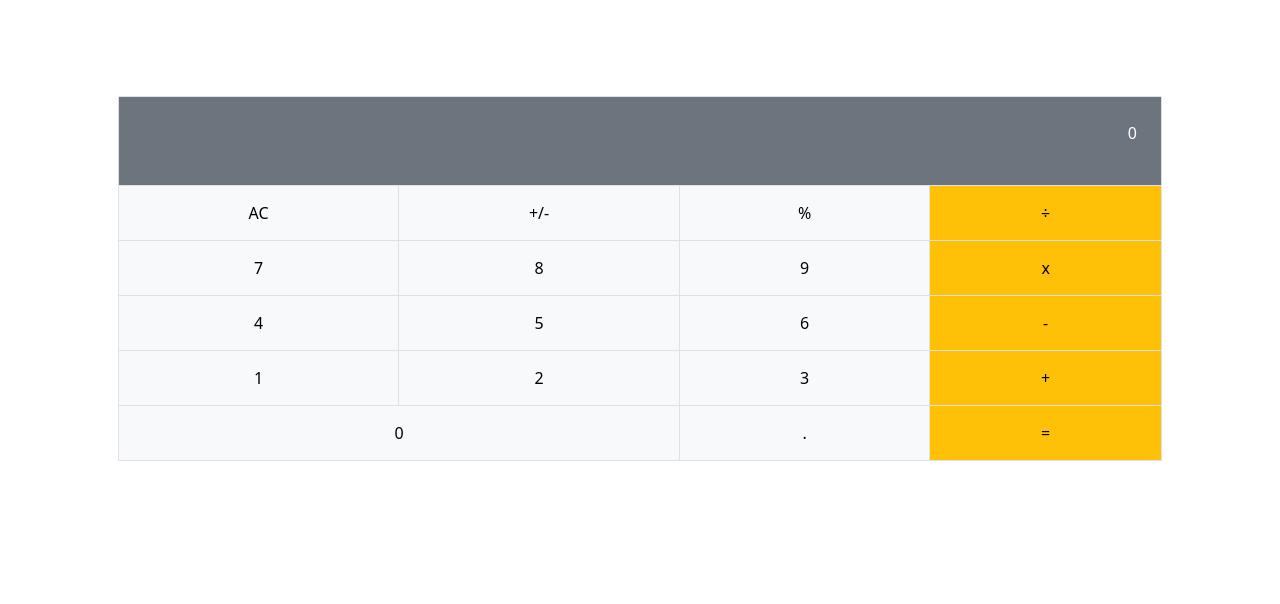
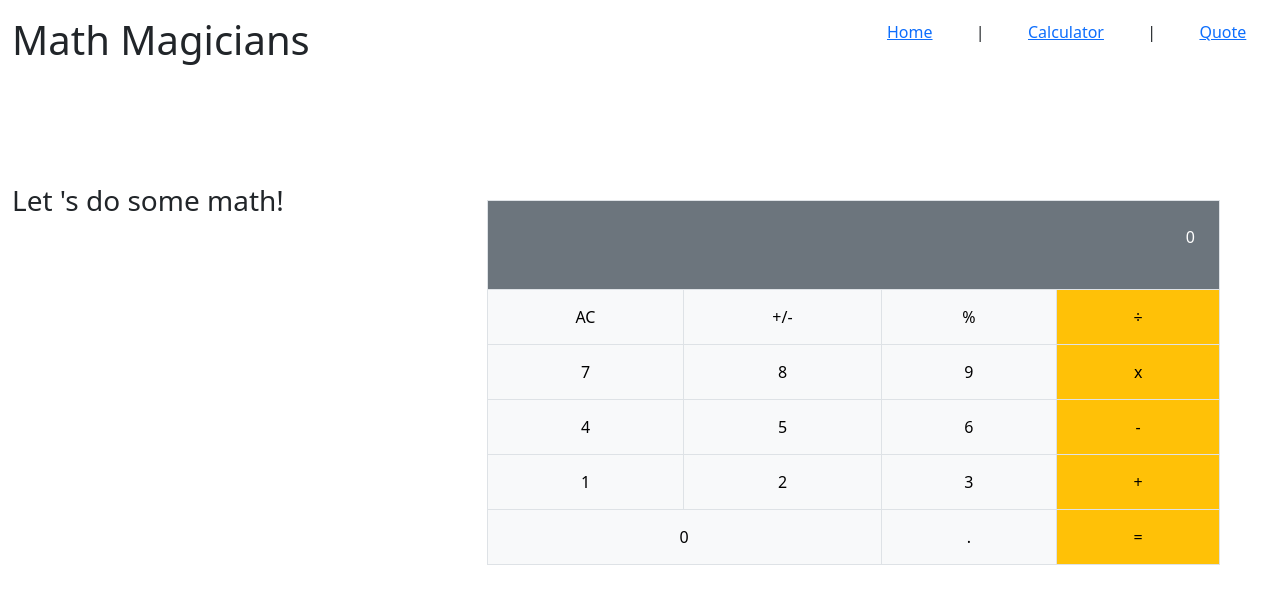
Before and after one commit to amiraabouhadid/math_magicians, a React (Create React App) app: page /calculator in a window 1280 px wide. Shown: the top 604 px of the page. Built offline with nearby package versions, Linux system fonts and the light colour scheme.

Commit message:
add router for multiple pages, add pages content / styling and random quote api

```diff
--- a/package.json
+++ b/package.json
@@ -12,6 +12,8 @@
     "react": "^17.0.2",
     "react-bootstrap": "^2.2.1",
     "react-dom": "^17.0.2",
+    "react-lorem-ipsum": "^1.4.10",
+    "react-router-dom": "^6.2.2",
     "react-scripts": "5.0.0",
     "web-vitals": "^2.1.4"
   },
--- a/src/App.js
+++ b/src/App.js
@@ -1,5 +1,21 @@
 import React from 'react';
-import Calculator from './components/Calculator';
+import {
+  BrowserRouter as Router, Routes, Route,
+} from 'react-router-dom';
+import CalculatePage from './pages/CalculatePage';
+import Home from './pages/Home';
+import Quote from './pages/Quote';
+import Navbar from './components/Navbar';
 
-const App = () => <Calculator />;
+const App = () => (
+  <Router>
+    <Navbar />
+    <Routes>
+      <Route path="/calculator" element={<CalculatePage />} />
+      <Route path="/" element={<Home />} />
+      <Route path="/quote" element={<Quote />} />
+    </Routes>
+  </Router>
+);
+
 export default App;
--- a/src/components/Calculator.js
+++ b/src/components/Calculator.js
@@ -64,8 +64,8 @@ const Calculator = () => {
 
   return (
     <Container fluid>
-      <Container className="p-5 my-5">
-        <Table bordered className="p-5">
+      <Container className="py-3">
+        <Table bordered className="">
 
           <tbody>
             <tr>
--- /dev/null
+++ b/src/components/Navbar.js
@@ -0,0 +1,53 @@
+import React from 'react';
+import { NavLink } from 'react-router-dom';
+
+const Navbar = () => {
+  const links = [
+    {
+      id: 1,
+      path: '/',
+      text: 'Home',
+    },
+    {
+      id: 2,
+      path: '/calculator',
+      text: 'Calculator',
+    },
+    {
+      id: 3,
+      path: '/quote',
+      text: 'Quote',
+    },
+  ];
+  return (
+    <div className="container-fluid">
+      <div className="row py-3">
+
+        <div className="col-8">
+          <h1> Math Magicians </h1>
+        </div>
+        <nav className="col-4 my-1">
+          <div className="d-flex flex-nowrap justify-content-around align-items-baseline">
+
+            {links.map((link, index) => (
+              index === links.length - 1
+                ? (
+                  <NavLink key={link.id} to={link.path}>
+                    {link.text}
+                  </NavLink>
+                ) : (
+                  <React.Fragment key={link.id}>
+                    <NavLink to={link.path}>
+                      {link.text}
+                    </NavLink>
+                    <p>|</p>
+                  </React.Fragment>
+                )
+            ))}
+          </div>
+        </nav>
+      </div>
+    </div>
+  );
+};
+export default Navbar;
--- /dev/null
+++ b/src/pages/CalculatePage.js
@@ -0,0 +1,15 @@
+import React from 'react';
+import Calculator from '../components/Calculator';
+
+const CalculatePage = () => (
+  <div className=" container-fluid">
+    <div className="row py-5 my-5">
+      <h3 className="col-4"> Let &apos;s do some math!</h3>
+      <div className="col-8">
+        <Calculator />
+      </div>
+    </div>
+
+  </div>
+);
+export default CalculatePage;
--- /dev/null
+++ b/src/pages/Home.js
@@ -0,0 +1,12 @@
+import React from 'react';
+import { LoremIpsum } from 'react-lorem-ipsum';
+
+const Home = () => (
+  <div>
+    <h2>Welcome to our page! </h2>
+
+    <LoremIpsum />
+    <LoremIpsum />
+  </div>
+);
+export default Home;
--- /dev/null
+++ b/src/pages/Quote.js
@@ -0,0 +1,41 @@
+import React from 'react';
+
+class Quote extends React.Component {
+  constructor(props) {
+    super(props);
+    this.state = {
+      quote: '',
+      author: '',
+    };
+  }
+
+  async componentDidMount() {
+    await fetch('https://random-math-quote-api.herokuapp.com/', {
+      contentType: 'application/json',
+    })
+      .then((response) => response.json())
+      .then((response) => {
+        this.setState({
+          quote: response.quote,
+          author: response.author,
+        });
+      })
+      .catch((err) => console.error(err));
+  }
+
+  render() {
+    const { quote, author } = this.state;
+    return (
+      <div className="m-5 p-5 ">
+        <h4 className="p-5">
+          {quote}
+          <span className="mx-3">—</span>
+          {author}
+        </h4>
+
+      </div>
+    );
+  }
+}
+
+export default Quote;
```
Also changed, not shown: 1 other file (tests, documents, lock files or other folders).
